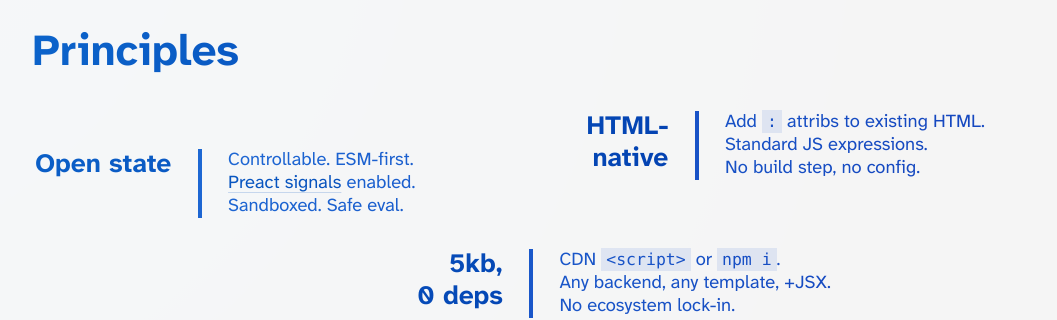
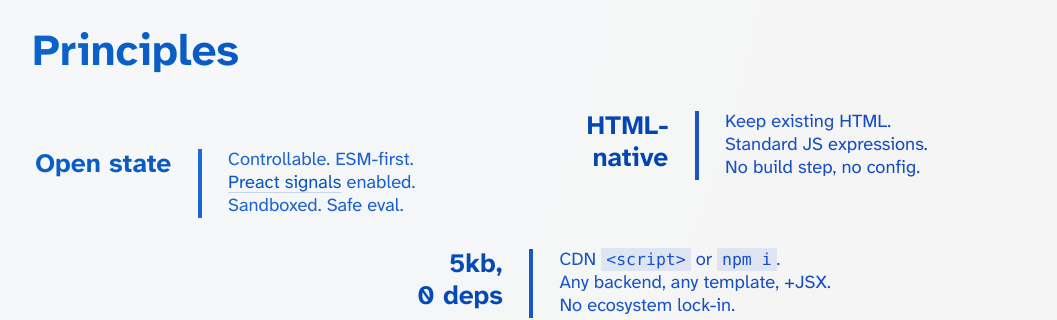
Before and after one commit to dy/sprae, a Jekyll site: the page built from index.md, in a window 1280 px wide and 900 px high, scrolled down 519 px. Shown: the part 148-468 px from the top of the window, without its empty margins (210-1267 px from the left). Built offline with Jekyll 4.4.1, drawn with Linux system fonts in a browser that asks for light colours; our own code applies the rules of GitHub Pages for plain Markdown files.

Commit message:
Update index.md

```diff
--- a/index.md
+++ b/index.md
@@ -30,7 +30,7 @@
 ## Principles
 
 **HTML-native**
-: Add `:` attribs to existing HTML.<br>Standard JS expressions.<br>No build step, no config.
+: Keep existing HTML.<br>Standard JS expressions.<br>No build step, no config.
 
 **Open state**
 : Controllable. ESM-first.<br>[Preact signals](https://github.com/preactjs/signals) enabled.<br>Sandboxed. Safe eval.
```
